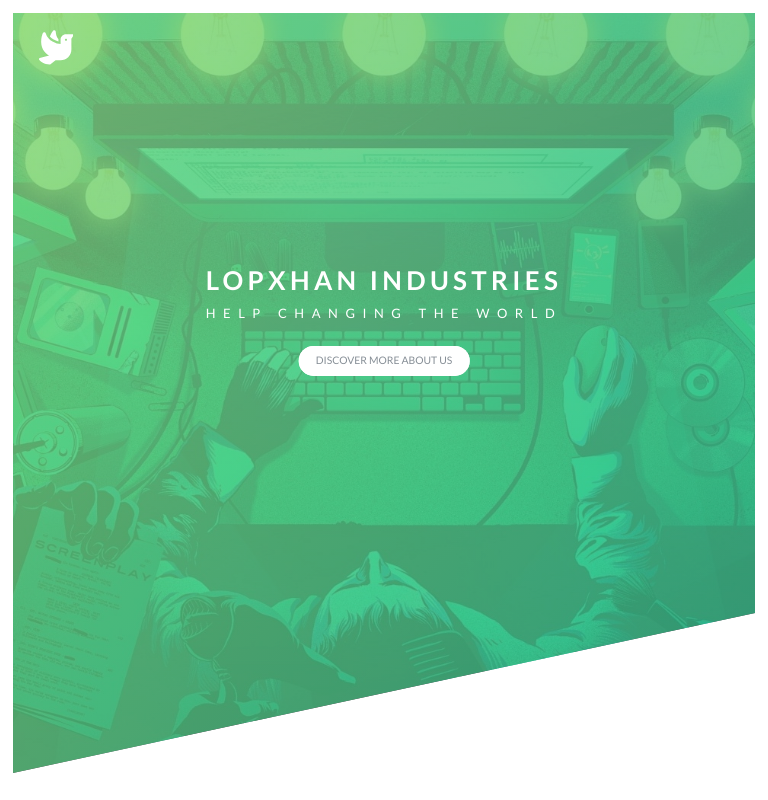
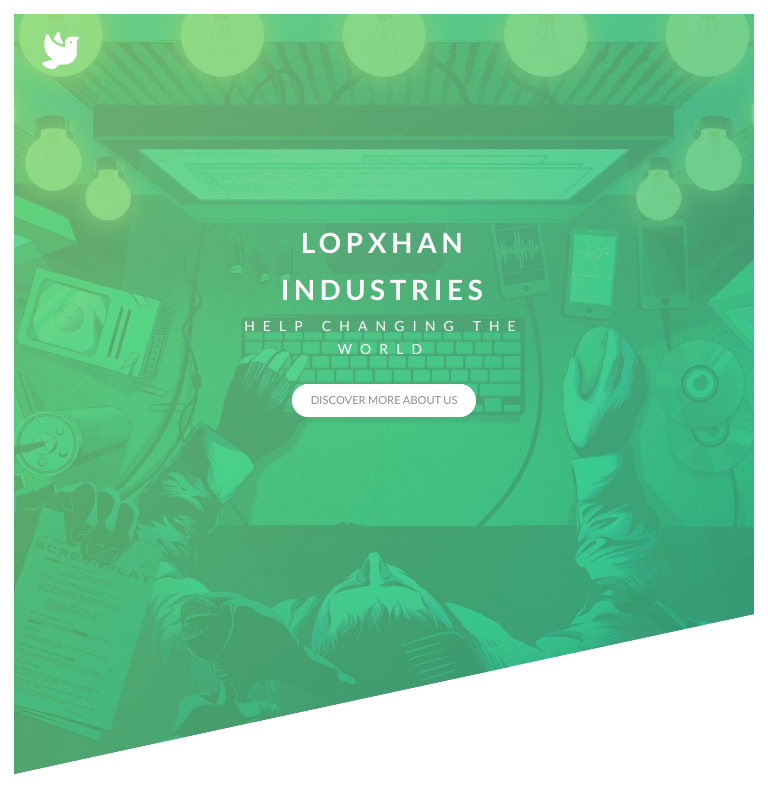
Before and after one commit to rlopxhan21/HTMLCSS-Landing-Page, a JavaScript app: page / in a window 768 px wide. Built offline with nearby package versions, Linux system fonts and the light colour scheme; the HTML template or start-up script is replaced by a standard one.

Commit message:
Add mobile repsonsive design

```diff
--- a/src/App.module.css
+++ b/src/App.module.css
@@ -21,7 +21,7 @@ html {
 /* Smartphones (potrait and landscape) */
 @media only screen and (min-device-width: 320px) and (max-device-width: 480px) {
   html {
-    font-size: 14%;
+    font-size: 15%;
   }
 }
 
@@ -39,16 +39,16 @@ html {
   }
 }
 
-/* iPads (potrait and landscape) */
-@media only screen and (min-device-width: 768px) and (max-device-width: 1080px) {
-  html {
-    font-size: 27%;
-  }
-}
-
 /* iPads (landscape) */
 @media only screen and (min-device-width: 768px) and (max-device-width: 1080px) and (orientation: landscape) {
     html {
-        font-size: 35%;
+        font-size: 39%;
     }
 }
+
+/* iPads (potrait) */
+@media only screen and (min-device-width: 768px) and (max-device-width: 1080px) and (orientation: portrait) {
+    html {
+        font-size: 29%;
+    }
+}
```
